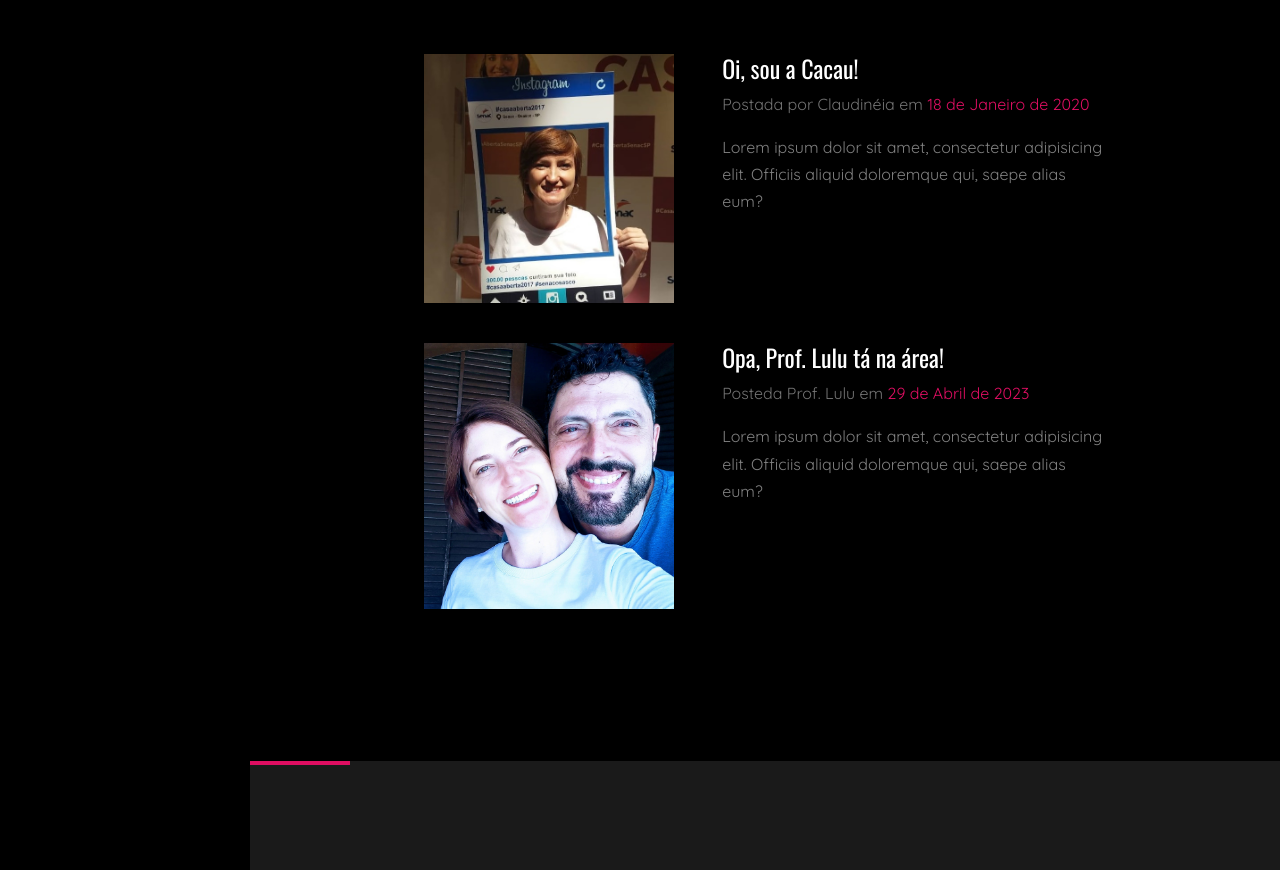
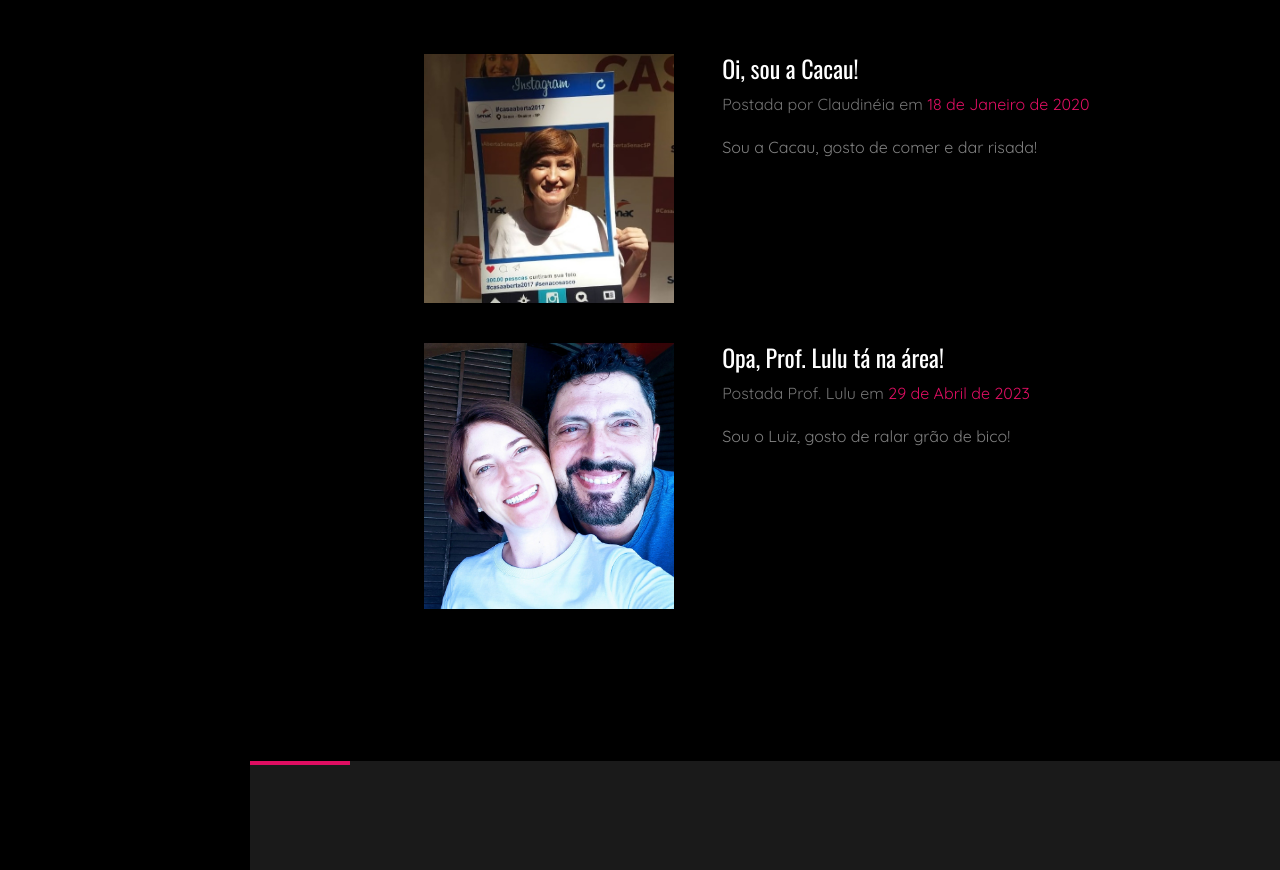
Before and after one commit to RicMuller/Cacau-Luis, a plain HTML site: page index.html in a window 1280 px wide. Shown: the part 2000-2870 px from the top of the page. Drawn offline with nearby package versions, Linux system fonts and the light colour scheme; files whose address does not match are found by name.

Commit message:
Update index.html

```diff
--- a/index.html
+++ b/index.html
@@ -1,7 +1,7 @@
 <!DOCTYPE html>
 <html lang="en">
   <head>
-    <title>Cacau & Luis &mdash; O Casamento do Século</title>
+    <title>Cacau & Luiz &mdash; O Casamento do Século</title>
     <meta charset="utf-8">
     <meta name="viewport" content="width=device-width, initial-scale=1, shrink-to-fit=no">
 
@@ -172,7 +172,7 @@
                     <div>
                       <h2 class="mt-0 mb-2"><a href="single.html">Oi, sou a Cacau!</a></h2>
                       <div class="meta mb-3">Postada por Claudinéia em <a href="#">18 de Janeiro de 2020</a></div>
-                      <p>Lorem ipsum dolor sit amet, consectetur adipisicing elit. Officiis aliquid doloremque qui, saepe alias eum?</p>
+                      <p>Sou a Cacau, gosto de comer e dar risada!</p>
                     </div>
                   </div>
                 </div>
@@ -182,8 +182,8 @@
                     <div class="mr-0 mr-md-5 mb-3 img-wrap"><a href="single.html"><img src="images/blog_2.jpg" alt="Image" class="img-fluid"></a></div>
                     <div>
                       <h2 class="mt-0 mb-2"><a href="single.html">Opa, Prof. Lulu tá na área!</a></h2>
-                      <div class="meta mb-3">Posteda Prof. Lulu em <a href="#">29 de Abril de 2023</a></div>
-                      <p>Lorem ipsum dolor sit amet, consectetur adipisicing elit. Officiis aliquid doloremque qui, saepe alias eum?</p>
+                      <div class="meta mb-3">Postada Prof. Lulu em <a href="#">29 de Abril de 2023</a></div>
+                      <p>Sou o Luiz, gosto de ralar grão de bico!</p>
                     </div>
                   </div>
                 </div>
```
